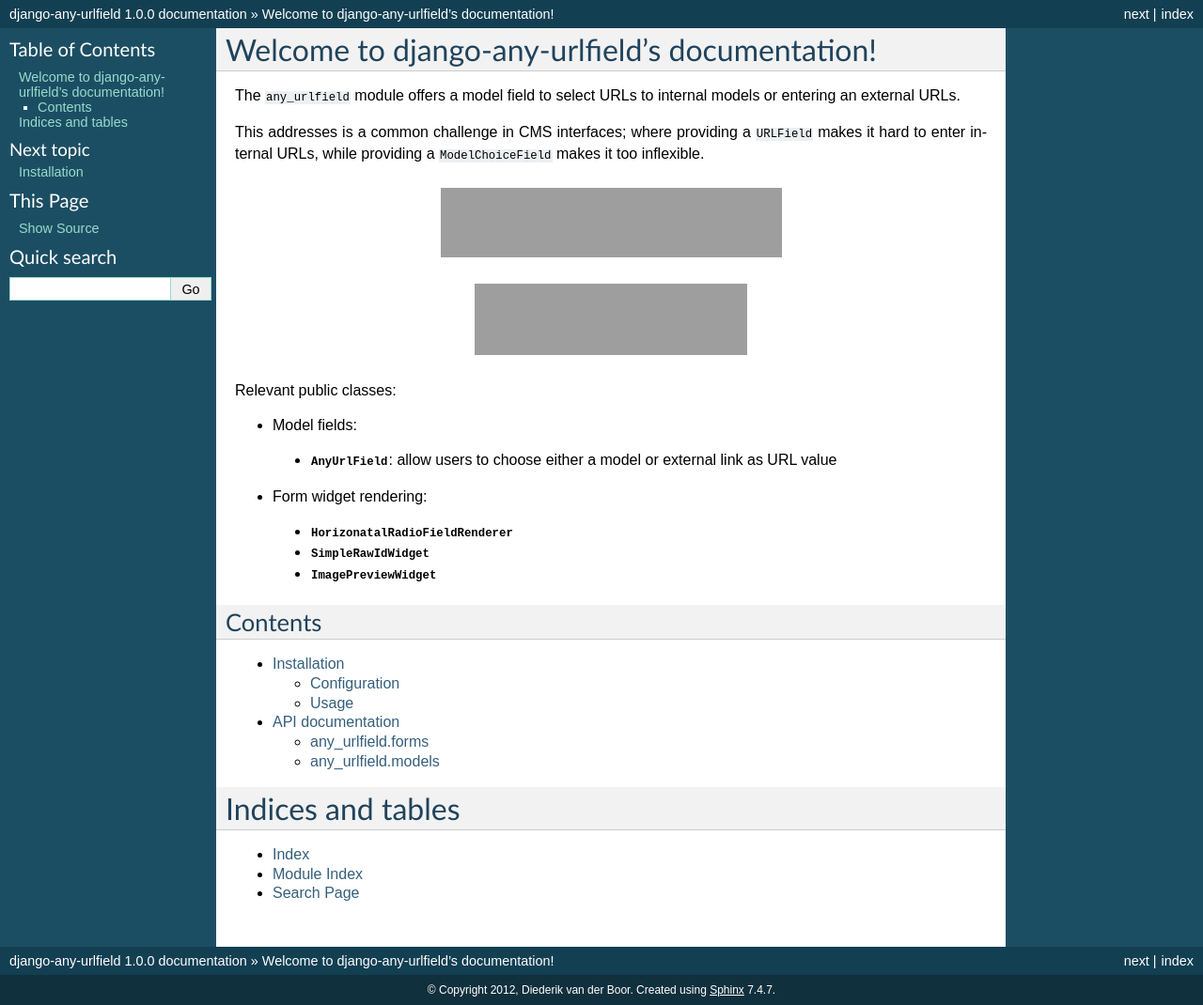
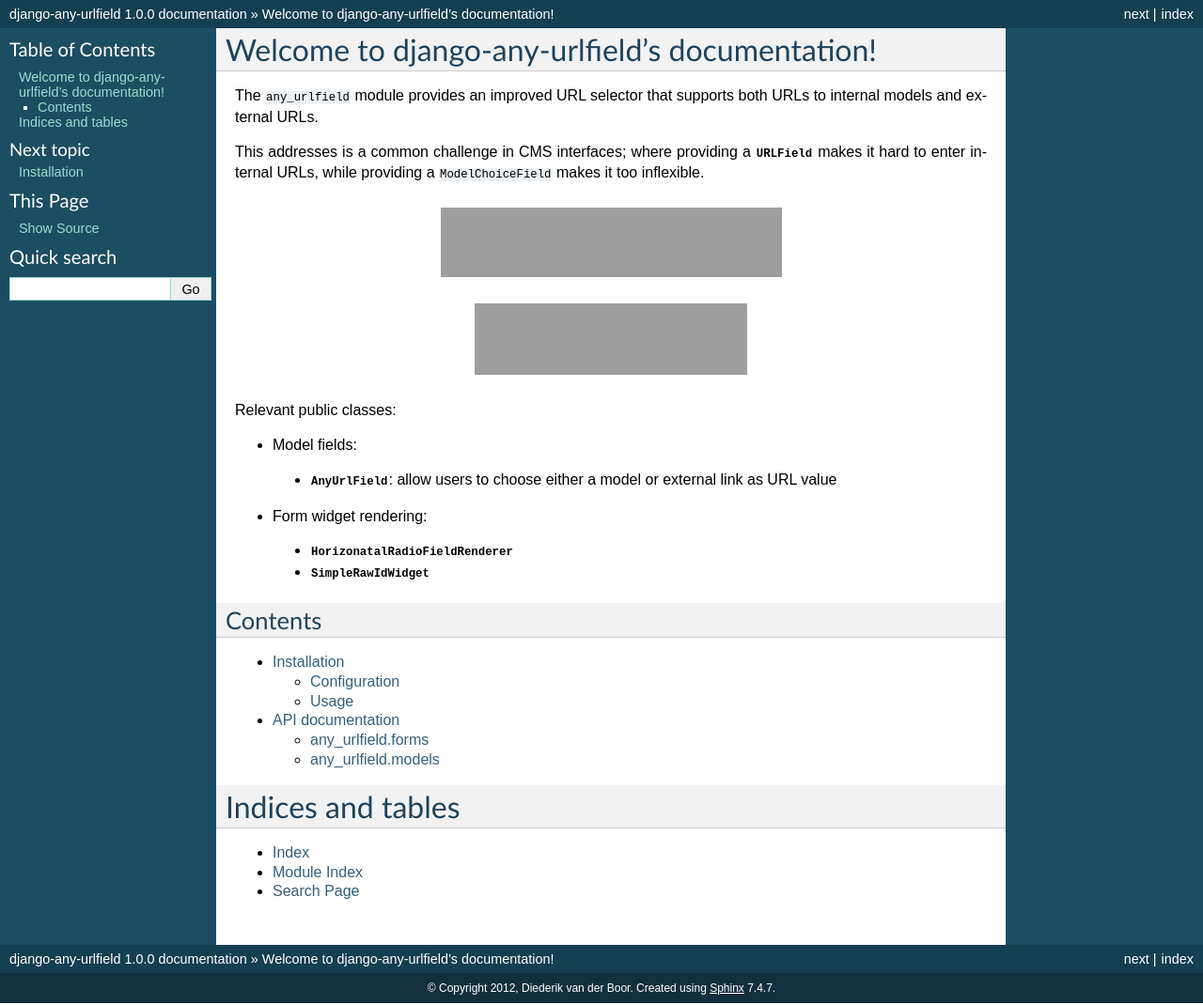
Before and after one commit to edoburu/django-any-urlfield, a Sphinx documentation site: the page built from docs/index.rst, in a window 1280 px wide. Shown: the whole page at 94% size. Built offline with Sphinx 7.4.7, drawn with Linux system fonts in a browser that asks for light colours.

```diff
--- a/docs/index.rst
+++ b/docs/index.rst
@@ -2,10 +2,11 @@
 Welcome to django-any-urlfield's documentation!
 ===============================================
 
-The ``any_urlfield`` module offers a model field to select URLs to internal models or entering an external URLs.
+The ``any_urlfield`` module provides an improved URL selector
+that supports both URLs to internal models and external URLs.
 
 This addresses is a common challenge in CMS interfaces;
-where providing a ``URLField`` makes it hard to enter internal URLs,
+where providing a :class:`~django.models.URLField` makes it hard to enter internal URLs,
 while providing a ``ModelChoiceField`` makes it too inflexible.
 
 .. figure:: /images/anyurlfield1.*
@@ -29,7 +30,6 @@ Relevant public classes:
 
  * :class:`~any_urlfield.forms.HorizonatalRadioFieldRenderer`
  * :class:`~any_urlfield.forms.SimpleRawIdWidget`
- * :class:`~any_urlfield.forms.ImagePreviewWidget`
 
 Contents
 --------
```
Also changed, not shown: README.rst (+4 -3 lines).
